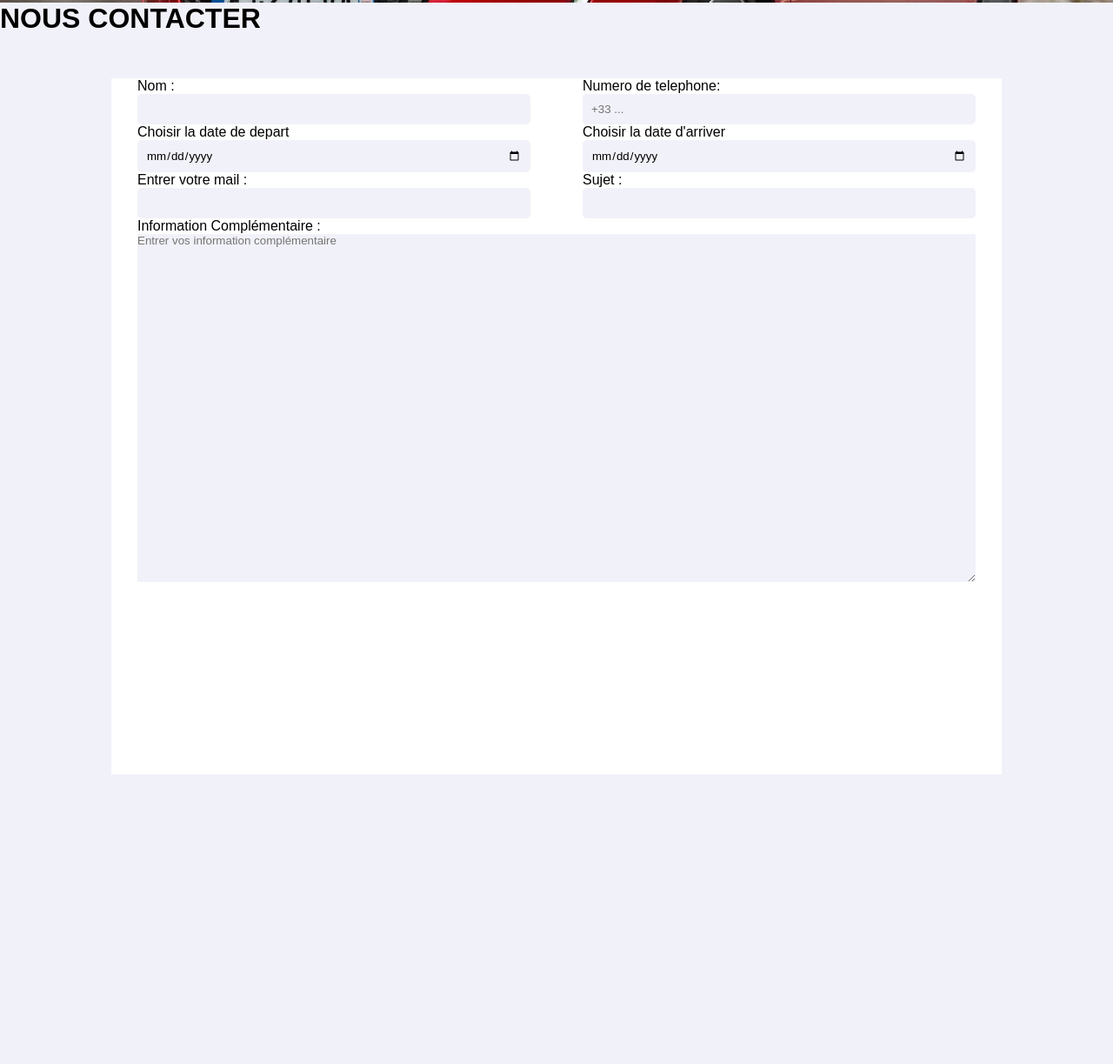
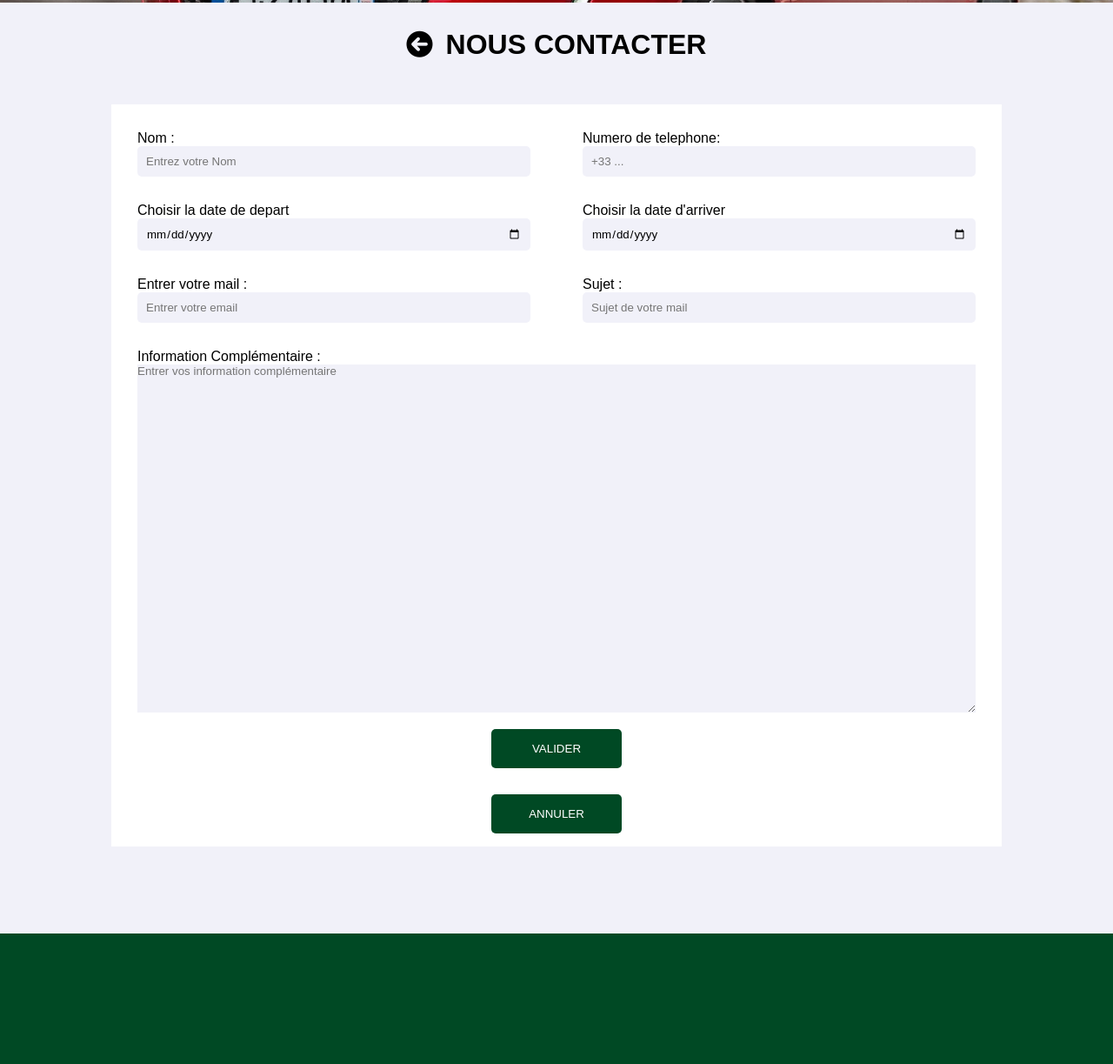
Before and after one commit to ZaYtI/EMS, a plain HTML site: page contact.html in a window 1280 px wide. Shown: the part 397-1620 px from the top of the page at 87% size. Before the commit the page ends 1287 px from the top, so only its background shows below. Drawn offline with Linux system fonts and the light colour scheme.

Commit message:
ajout du formulaire et du style ps probleme de marge sur la droite de la page surement du a une balise mal fermer dans les deux dernier fichier

```diff
--- a/contact.html
+++ b/contact.html
@@ -29,13 +29,14 @@
     <div class="banniere">
     </div>
     <div class="inter">
+        <a href="208.html"><i class="fa-solid fa-circle-arrow-left"></i></a>
         <h1>NOUS CONTACTER</h1>
     </div>
         <form method="post">
             <div class="start_form">
                 <div class="Nom">
                     <label for="Nom">Nom :</label>
-                    <input type="text" id="Nom" name="Name">
+                    <input type="text" id="Nom" name="Name" placeholder="Entrez votre Nom">
                 </div>
                 <div class="Telephone">
                     <label for="Tel">Numero de telephone:</label>
@@ -51,18 +52,25 @@
                 </div>
                 <div class="email">
                     <label for="email">Entrer votre mail :</label>
-                    <input type="email" name="email" id="email">
+                    <input type="email" name="email" id="email" placeholder="Entrer votre email">
                 </div>
                 <div class="sujet">
                     <label for="sujet">Sujet :</label>
-                    <input type="text" name="sujet" id="sujet">
+                    <input type="text" name="sujet" id="sujet" placeholder="Sujet de votre mail">
                 </div>
             </div>
                 <div class="description">
                     <label for="descript">Information Complémentaire :</label>
                     <textarea id="descript" placeholder="Entrer vos information complémentaire"></textarea>
                 </div>
+            <div class="bouton">
+                <button id="valid" type="submit">VALIDER</button>
+                <button type="reset">ANNULER</button>
+            </div>
         </form>
+    <footer>
 
+    </footer>
 </body>
+
 </html>
--- a/styles/stylesforcontact.css
+++ b/styles/stylesforcontact.css
@@ -77,10 +77,23 @@ body{
     background-size: cover;
     background-repeat: no-repeat;
 }
+.inter{
+    padding-top: 30px;
+    width: 100%;
+    display: flex;
+    justify-content: center;
+}
+
+.inter a{
+    font-size: 30px;
+    margin-top: auto;
+    margin-bottom: auto;
+    margin-right: 15px;
+    color: black;
+}
 form{
     background-color: white;
     width: 80%;
-    height: 100vh;
     margin: 50px auto auto auto;
 }
 
@@ -94,31 +107,37 @@ label{
 }
 
 .Nom{
+    padding-top: 30px;
     margin-right: 30px;
     margin-left: 30px;
 }
 
 .Telephone{
+    padding-top: 30px;
     margin-right: 30px;
     margin-left: 30px;
 }
 
 .Date_Arriver{
+    padding-top: 30px;
     margin-right: 30px;
     margin-left: 30px;
 }
 
 .Date_Depart{
+    padding-top: 30px;
     margin-right: 30px;
     margin-left: 30px;
 }
 
 .email{
+    padding-top: 30px;
     margin-right: 30px;
     margin-left: 30px;
 }
 
 .sujet{
+    padding-top: 30px;
     margin-right: 30px;
     margin-left: 30px;
 }
@@ -138,6 +157,7 @@ input:focus{
 }
 
 .description{
+    padding-top: 30px;
     margin-right: 30px;
     margin-left: 30px;
 }
@@ -147,4 +167,35 @@ input:focus{
     border: none;
     background-color: #f1f1f9;
     height: 400px;
+    outline: none;
 }
+
+button{
+    background-color: #004924;
+    border: none;
+    padding: 15px;
+    margin-top:15px;
+    margin-bottom: 15px;
+    border-radius: 5px 5px 5px 5px;
+    color: white;
+    width: 150px;
+    align-self: center;
+}
+
+button:hover{
+    box-shadow: 5px 5px 5px 5px #d7d7d7;
+    transition: all .5s;
+}
+
+.bouton{
+    display: flex;
+    flex-direction: column;
+    justify-content: center;
+}
+
+footer{
+    margin-top: 100px;
+    background-color: #004924;
+    width: 100%;
+    height: 150px;
+}
```
Also changed, not shown: idee.txt (added).
